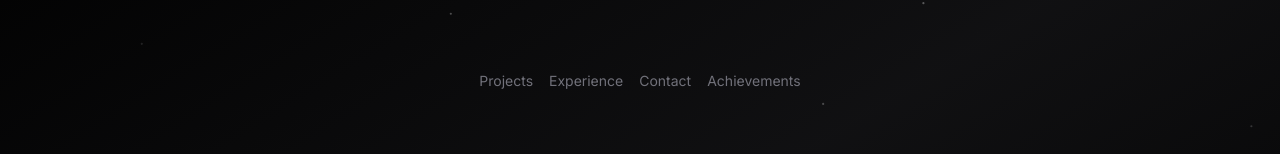
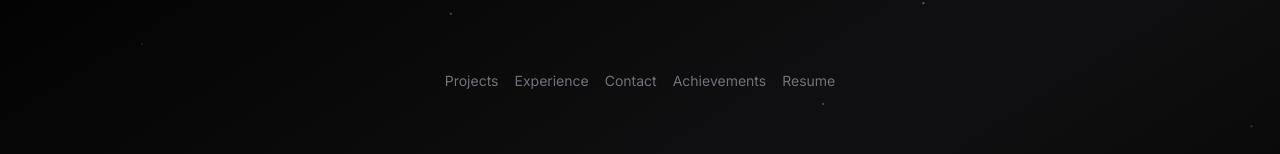
Before and after one commit to Yh010/Yash-s-Portfolio, a Next.js app: page / in a window 1280 px wide. Shown: the part 146-300 px from the top of the page. Built offline with nearby package versions, Linux system fonts and the light colour scheme; no server answers; what tailwindcss-debug-screens would draw is missing.

Commit message:
resume added

```diff
--- a/app/page.tsx
+++ b/app/page.tsx
@@ -9,6 +9,7 @@
   { name: "Experience", href: "/experience" },
   { name: "Contact", href: "/contact" },
   { name: "Achievements", href: "/achievements" },
+  { name: "Resume", href: "https://drive.google.com/file/d/18v-9uZ4HUgX6tgtclot4S1bTlI8mEGvi/view?usp=sharing", external: true }, // Add your resume link here
 ];
 
 export default function Home() {
```
